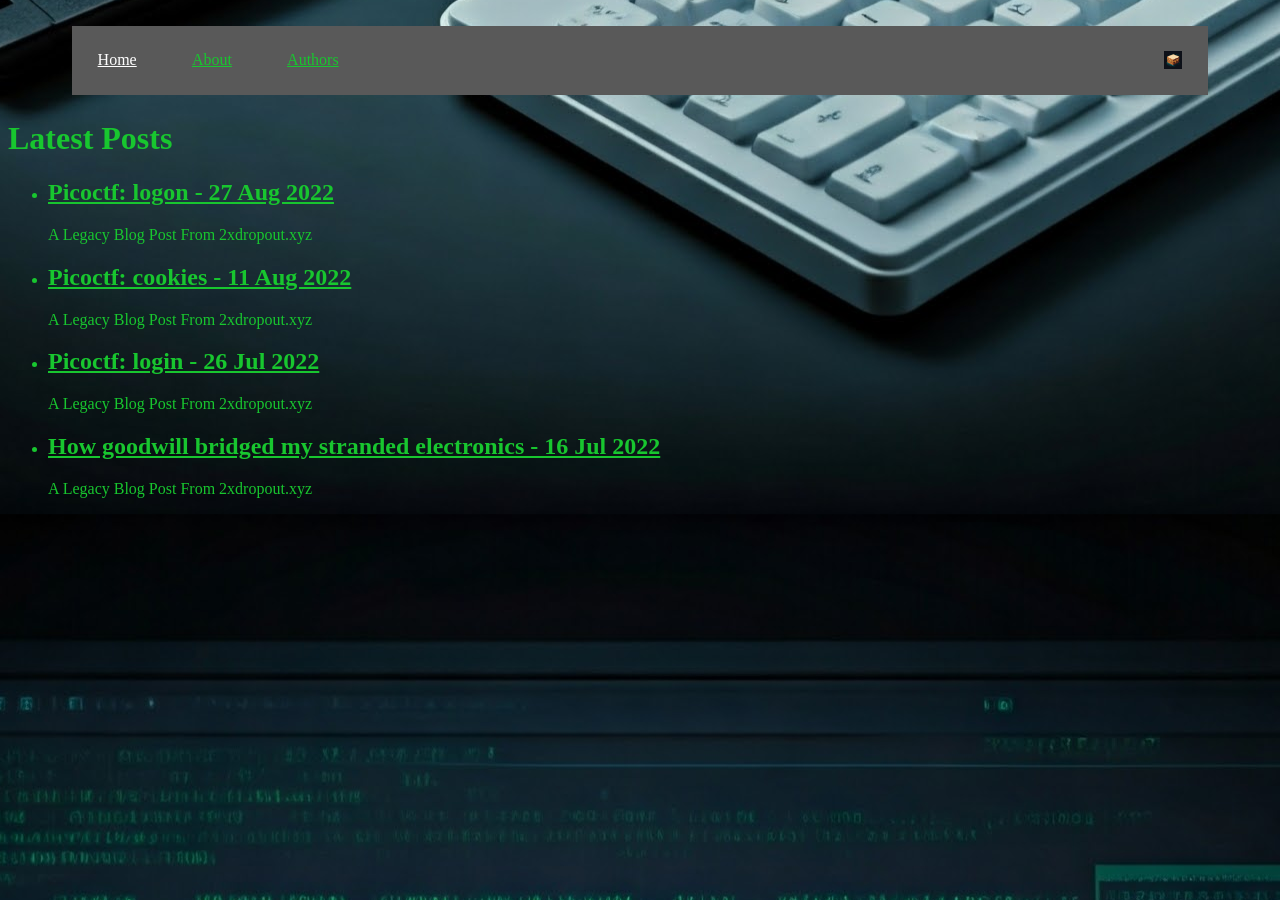
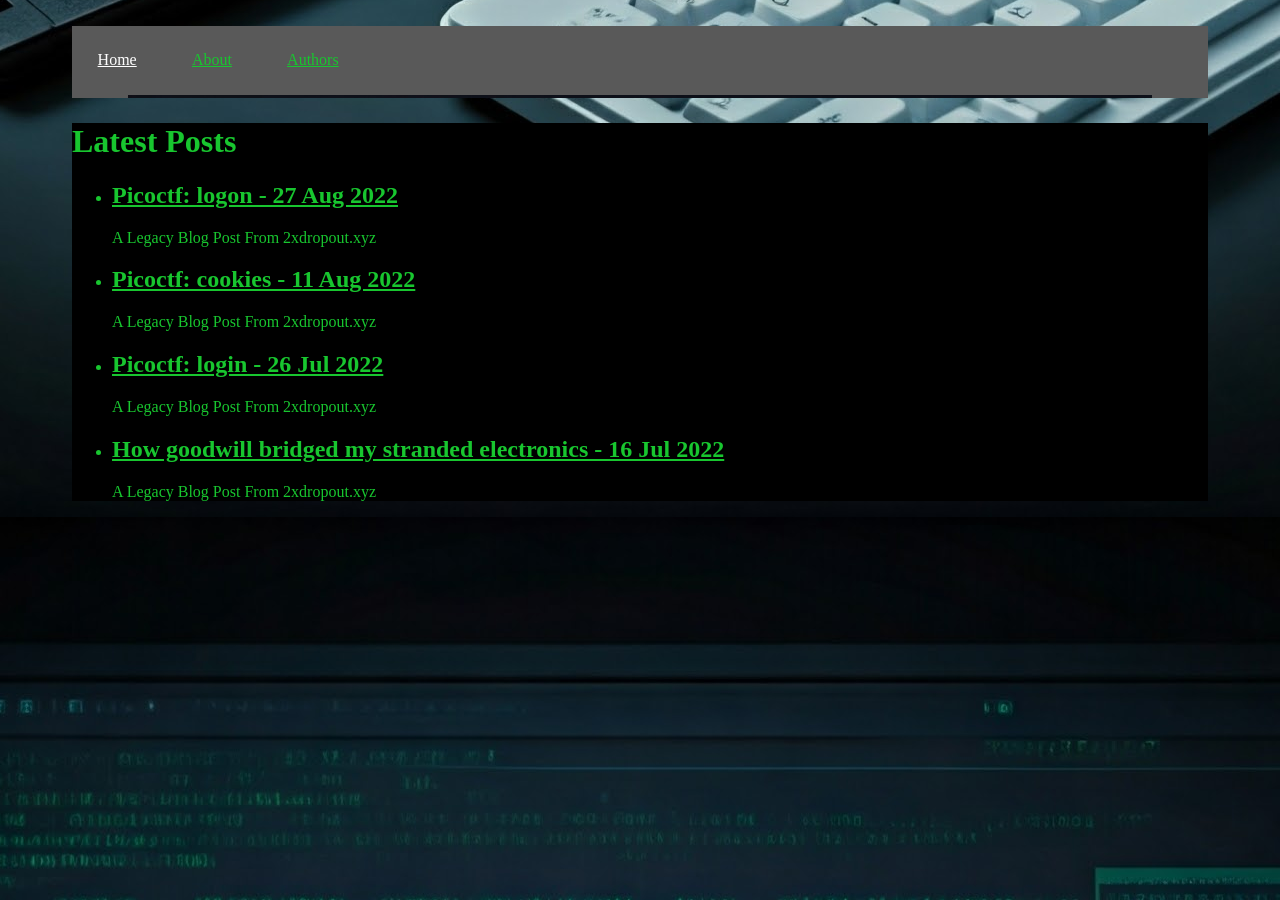
Before and after one commit to Philip-Otter/pbandt.github.io, a Jekyll site: the page built from index.html, in a window 1280 px wide. Built offline with Jekyll 4.4.1, drawn with Linux system fonts in a browser that asks for light colours.

Commit message:
Update main.css
Remove .navBar img configuration

add .readbox configurations

```diff
--- a/assets/css/main.css
+++ b/assets/css/main.css
@@ -33,9 +33,10 @@ a:visited{ /* This is an attempt to not have all those ugly purple links everywh
   display: inline-block;
 }
 
-.navBar img {
-  margin: 2vw;
-  float: right;
-  max-height: 2vh;
-  max-width: 2vh;
+/* Main Content Location */
+.readBox {
+  display: block;
+  background-color: black;
+  margin-left: 5vw;
+  margin-right: 5vw;
 }
```
